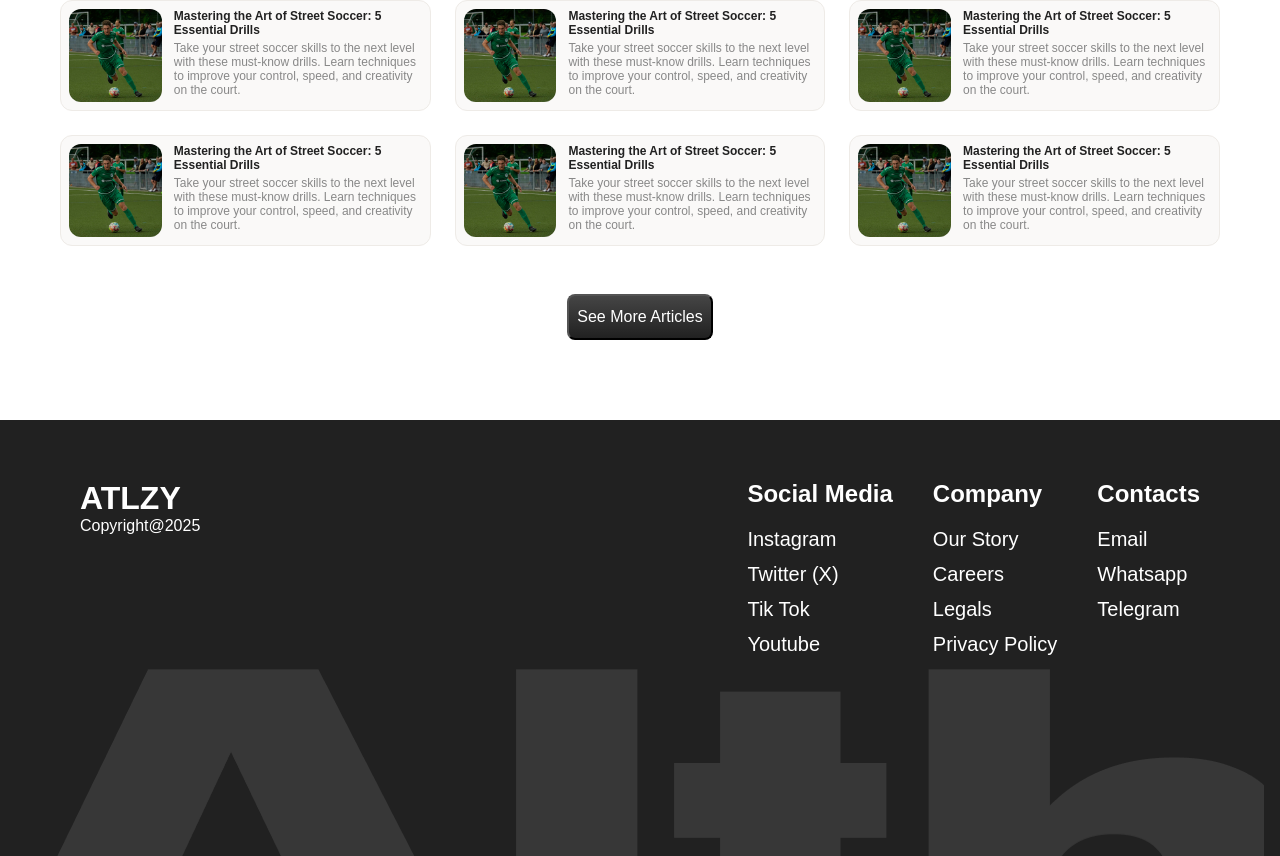
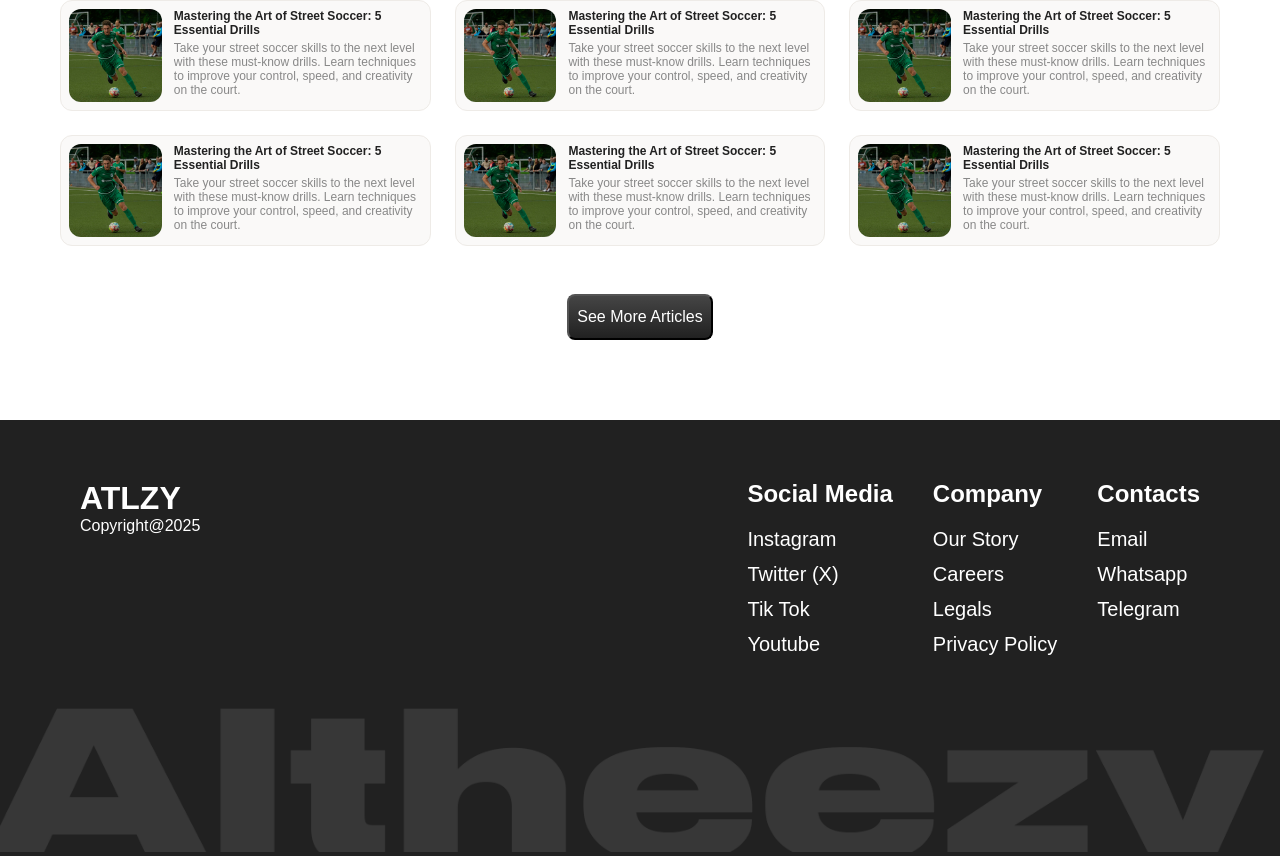
Before and after one commit to irvancolz/athleezy-dev, a Next.js app: page / in a window 1280 px wide. Shown: the part 9374-10230 px from the top of the page. Built offline with nearby package versions, Linux system fonts and the light colour scheme; a web font is replaced by a local one.

Commit message:
add wm in footer

```diff
--- a/src/components/ui/footer/footer.module.css
+++ b/src/components/ui/footer/footer.module.css
@@ -17,12 +17,14 @@
   bottom: 0;
   left: -1rem;
   width: 100%;
-  aspect-ratio: 1440/211.75;
-  background: url(/public/footer-watermark-sm.png);
-  background-size: cover;
-  background-repeat: no-repeat;
-  background-position: top left;
-  pointer-events: none;
+}
+
+.watermark picture,
+.watermark img,
+.watermark source {
+  object-fit: contain;
+  width: 100%;
+  max-width: 100%;
 }
 
 .title {
@@ -69,9 +71,7 @@
     --ct-p: 3.75rem 5rem 12.5rem;
     --ct-fdir: row;
   }
-  .watermark {
-    background: url(/public/footer-watermark.png);
-  }
+
   .copyright {
     --copyright-fsz: 1.25rem;
   }
--- a/src/components/ui/footer/index.tsx
+++ b/src/components/ui/footer/index.tsx
@@ -1,6 +1,9 @@
 import { URL } from "@/type";
 import styles from "./footer.module.css";
 import Link from "next/link";
+import wm from "@public/footer-watermark.png";
+import wmSm from "@public/footer-watermark-sm.png";
+import { Picture } from "@/components/primitives";
 
 const socialMediaLinks: URL[] = [
   {
@@ -73,7 +76,9 @@ const FOOTER_LINKS: { title: string; links: URL[] }[] = [
 export function Footer() {
   return (
     <footer className={styles.container}>
-      <div className={styles.watermark}></div>
+      <div className={styles.watermark}>
+        <Picture url={wm.src} urlSm={wmSm.src} />
+      </div>
       <div>
         <h2 className={styles.title}>atlzy</h2>
         <p className={styles.copyright}>Copyright@2025</p>
```
